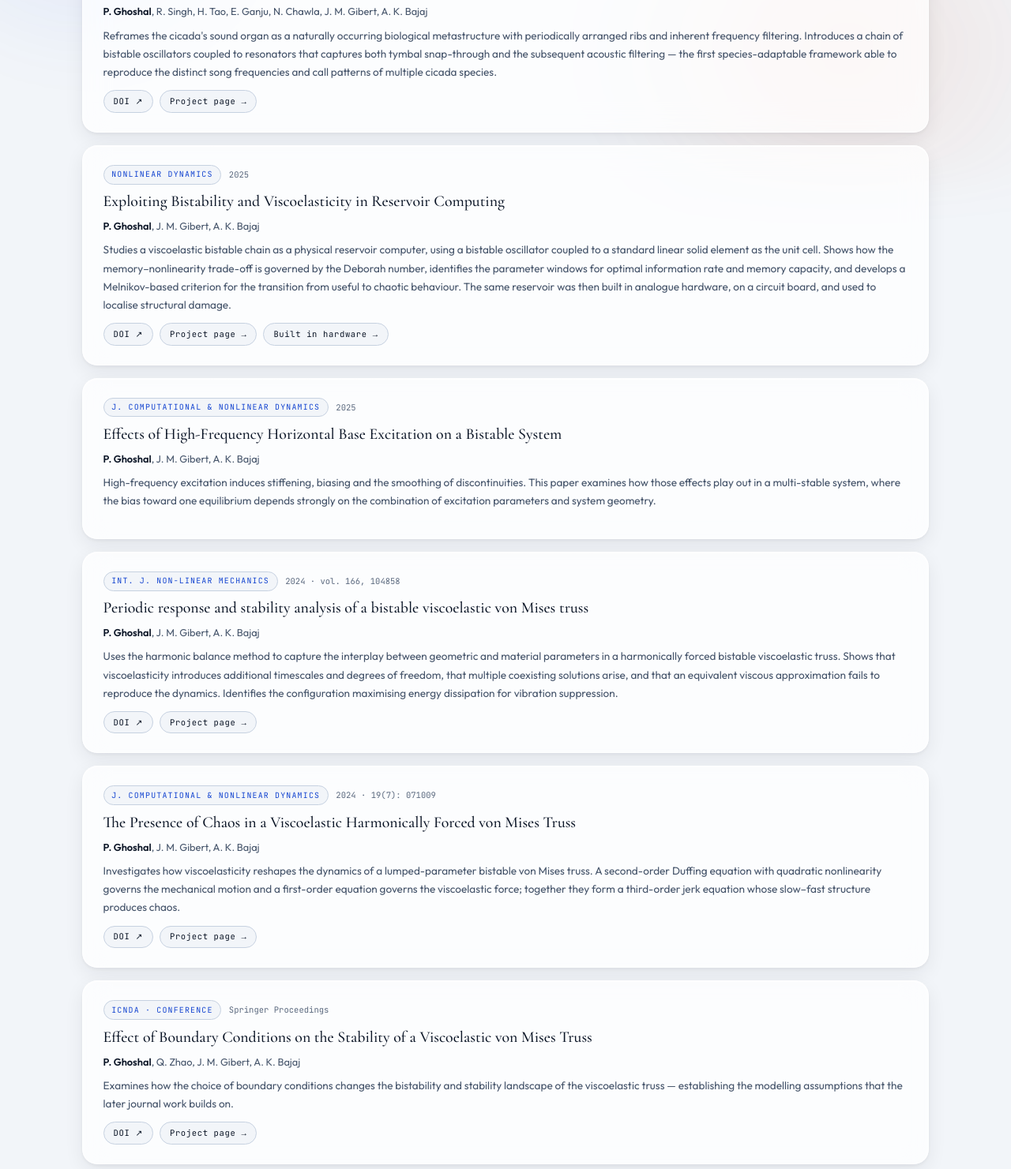
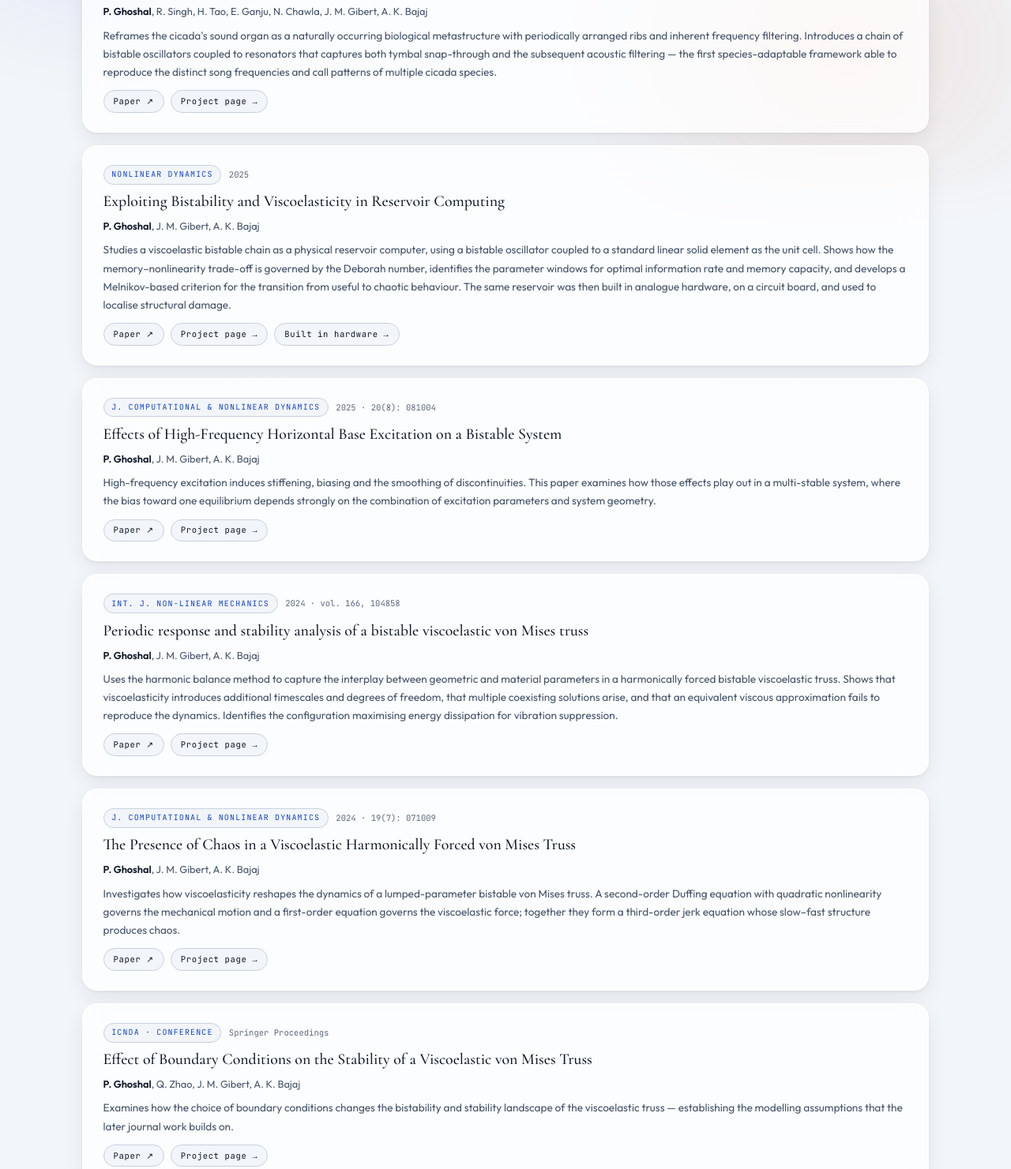
Before and after one commit to pritamghoshal-phd/pritamghoshal-phd.github.io, a plain HTML site: page publications.html in a window 1280 px wide. Shown: the part 886-2367 px from the top of the page at 79% size. Drawn offline with nearby package versions, Linux system fonts and the light colour scheme.

Commit message:
Pin the high-frequency base excitation citation and give every row a link
The venue on the page was right after all — it is the journal, not the
IDETC conference paper the public records surface. The citation is now
complete: J. Computational and Nonlinear Dynamics 20(8), 081004.

The row links to the article at ASME. Its DOI is not reachable from here
and I will not guess one, because a wrong 10.1115/1.4xxxxxx points at
somebody else's paper.

That forced the label question. "DOI" on a publisher URL would be false,
and leaving the row short is the inconsistency this was meant to fix, so
the first chip on every row is now "Paper" — one label, one meaning, true
on all of them. It resolves through doi.org wherever a DOI exists.

Co-Authored-By: Claude Opus 5 <noreply@anthropic.com>
Claude-Session: https://claude.ai/code/session_012QFBhNx9sFfCmRE6fLUntY

```diff
--- a/publications.html
+++ b/publications.html
@@ -166,7 +166,11 @@
           "publisher": {
             "@type": "Organization",
             "name": "Journal of Computational and Nonlinear Dynamics"
-          }
+          },
+          "volumeNumber": "20",
+          "issueNumber": "8",
+          "pagination": "081004",
+          "url": "https://asmedigitalcollection.asme.org/computationalnonlinear/article-abstract/20/8/081004/1214593/Effects-of-High-Frequency-Horizontal-Base"
         }
       },
       {
@@ -373,7 +377,7 @@
           the subsequent acoustic filtering — the first species-adaptable framework able to reproduce
           the distinct song frequencies and call patterns of multiple cicada species.</p>
         <div class="pub__links">
-          <a class="pub__link" href="https://doi.org/10.1038/s41467-025-65149-5" target="_blank" rel="noopener">DOI ↗</a>
+          <a class="pub__link" href="https://doi.org/10.1038/s41467-025-65149-5" target="_blank" rel="noopener">Paper ↗</a>
           <a class="pub__link" href="project-cicada-tymbal.html">Project page →</a>
         </div>
       </article>
@@ -392,7 +396,7 @@
           criterion for the transition from useful to chaotic behaviour. The same reservoir was then
           built in analogue hardware, on a circuit board, and used to localise structural damage.</p>
         <div class="pub__links">
-          <a class="pub__link" href="https://doi.org/10.1007/s11071-025-11759-z" target="_blank" rel="noopener">DOI ↗</a>
+          <a class="pub__link" href="https://doi.org/10.1007/s11071-025-11759-z" target="_blank" rel="noopener">Paper ↗</a>
           <a class="pub__link" href="project-nonlinear-dynamics.html">Project page →</a>
           <a class="pub__link" href="project-analog-hardware.html">Built in hardware →</a>
         </div>
@@ -401,7 +405,7 @@
       <article class="pub reveal">
         <div class="pub__top">
           <span class="pub__venue">J. Computational &amp; Nonlinear Dynamics</span>
-          <span class="pub__yr">2025</span>
+          <span class="pub__yr">2025 &middot; 20(8): 081004</span>
         </div>
         <h3 class="pub__t">Effects of High-Frequency Horizontal Base Excitation on a Bistable System</h3>
         <p class="pub__a"><b>P. Ghoshal</b>, J. M. Gibert, A. K. Bajaj</p>
@@ -409,6 +413,10 @@
           discontinuities. This paper examines how those effects play out in a multi-stable system, where
           the bias toward one equilibrium depends strongly on the combination of excitation parameters
           and system geometry.</p>
+        <div class="pub__links">
+          <a class="pub__link" href="https://asmedigitalcollection.asme.org/computationalnonlinear/article-abstract/20/8/081004/1214593/Effects-of-High-Frequency-Horizontal-Base" target="_blank" rel="noopener">Paper ↗</a>
+          <a class="pub__link" href="project-vonmises-truss.html">Project page →</a>
+        </div>
 
       </article>
 
@@ -425,7 +433,7 @@
           coexisting solutions arise, and that an equivalent viscous approximation fails to reproduce the
           dynamics. Identifies the configuration maximising energy dissipation for vibration suppression.</p>
         <div class="pub__links">
-          <a class="pub__link" href="https://doi.org/10.1016/j.ijnonlinmec.2024.104858" target="_blank" rel="noopener">DOI ↗</a>
+          <a class="pub__link" href="https://doi.org/10.1016/j.ijnonlinmec.2024.104858" target="_blank" rel="noopener">Paper ↗</a>
           <a class="pub__link" href="project-vonmises-truss.html">Project page →</a>
         </div>
       </article>
@@ -442,7 +450,7 @@
           the mechanical motion and a first-order equation governs the viscoelastic force; together they
           form a third-order jerk equation whose slow–fast structure produces chaos.</p>
         <div class="pub__links">
-          <a class="pub__link" href="https://doi.org/10.1115/1.4064554" target="_blank" rel="noopener">DOI ↗</a>
+          <a class="pub__link" href="https://doi.org/10.1115/1.4064554" target="_blank" rel="noopener">Paper ↗</a>
           <a class="pub__link" href="project-vonmises-truss.html">Project page →</a>
         </div>
       </article>
@@ -458,7 +466,7 @@
           stability landscape of the viscoelastic truss — establishing the modelling assumptions that
           the later journal work builds on.</p>
         <div class="pub__links">
-          <a class="pub__link" href="https://doi.org/10.1007/978-3-031-50631-4_19" target="_blank" rel="noopener">DOI ↗</a>
+          <a class="pub__link" href="https://doi.org/10.1007/978-3-031-50631-4_19" target="_blank" rel="noopener">Paper ↗</a>
           <a class="pub__link" href="project-vonmises-truss.html">Project page →</a>
         </div>
       </article>
```
